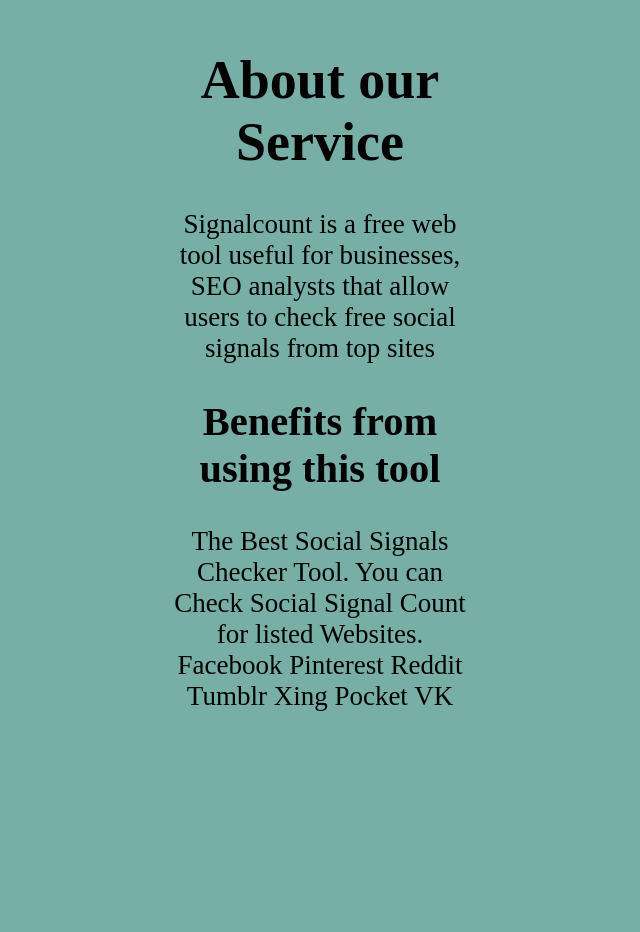
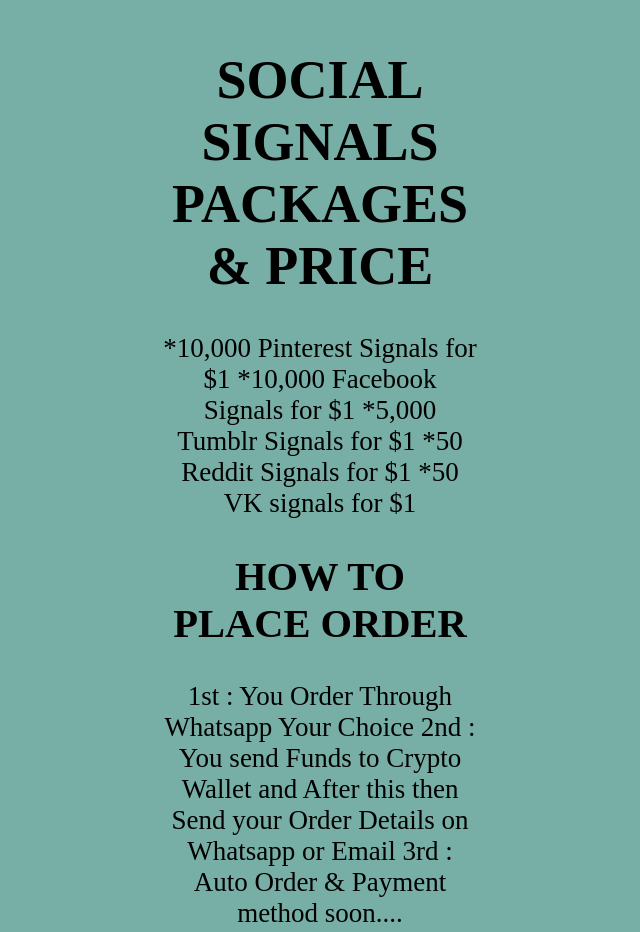
Before and after one commit to sheromarri/shero, a plain HTML site: page buy.html in a window 1280 px wide. Shown: the part 147-1079 px from the top of the page, without its empty margins (320-960 px from the left). Before the commit the page ends 886 px from the top, so only its background shows below. Drawn offline with Linux system fonts and the light colour scheme.

Commit message:
Update buy.html

```diff
--- a/buy.html
+++ b/buy.html
@@ -15,21 +15,19 @@
 <center>
     <div>
 				<br><br>
-				 <div><h1><b>About our Service</b></h1><p>
-				 Signalcount is a free web tool useful for businesses, SEO analysts that allow users to check free social signals from top sites
+				 <div><h1><b>SOCIAL SIGNALS PACKAGES & PRICE</b></h1><p>
+				 *10,000 Pinterest Signals for $1
+                                 *10,000 Facebook Signals for $1
+                                 *5,000 Tumblr Signals for $1
+					 *50 Reddit Signals for $1
+					 *50 VK signals for $1
 
 				 </p>
-			<h2><b>	 Benefits from using this tool</h2></b>
+			<h2><b>	HOW TO PLACE ORDER</h2></b>
 <p>
-The Best Social Signals Checker Tool.
-You can Check Social Signal Count for listed Websites.
-Facebook
-Pinterest
-Reddit
-Tumblr
-Xing
-Pocket
-VK
+1st : You Order Through Whatsapp Your Choice
+2nd : You send Funds to Crypto Wallet and After this then Send your Order Details on Whatsapp or Email
+3rd : Auto Order & Payment method soon....
 
 
 </p>
```
